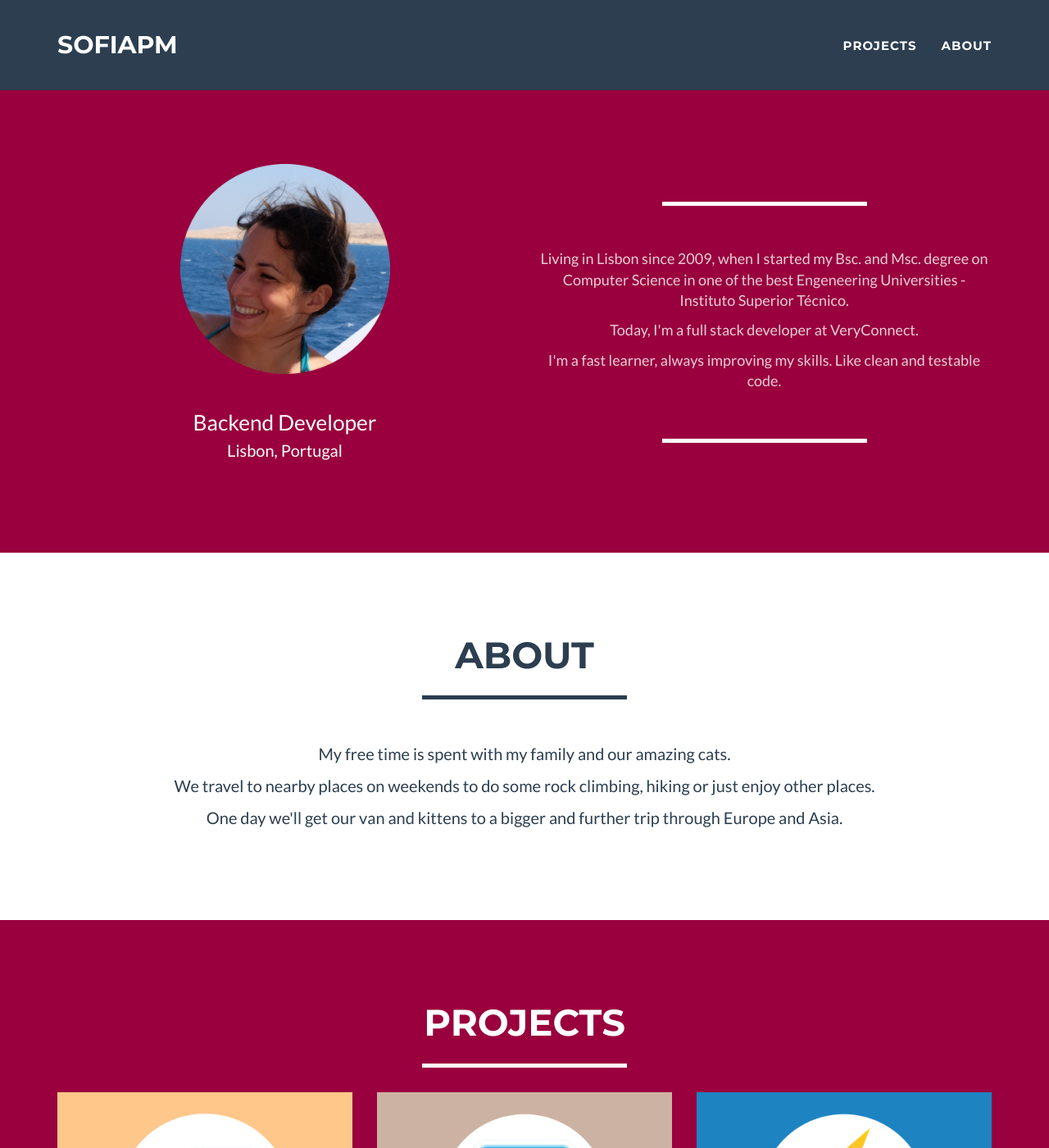
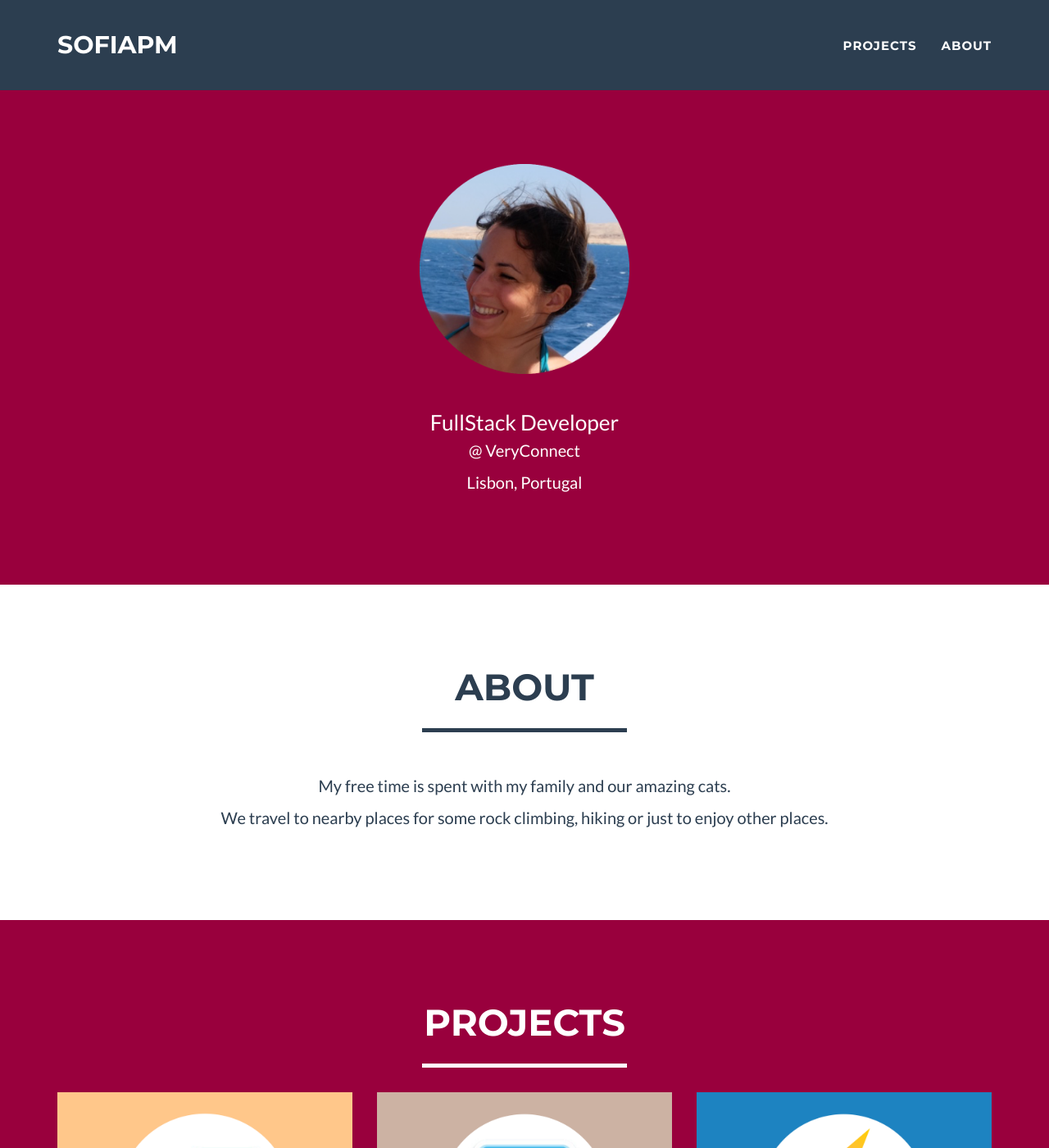
Before and after one commit to sofiapm/sofiapm.github.io, a Jekyll site: the page built from index.html, in a window 1280 px wide and 1400 px high. Shown: the whole window at 82% size. Built offline with Jekyll 4.4.1, drawn with Linux system fonts in a browser that asks for light colours.

Commit message:
Improve layout

```diff
--- a/_config.yml
+++ b/_config.yml
@@ -3,7 +3,8 @@ title: sofiapm
 email: sofiapm.martins@gmail.com
 url: https://sofiapm.github.io/
 description: "Sofiapm portfolio."
-skills: "Backend Developer"
+skills: "FullStack Developer"
+company: "VeryConnect"
 meta_author: Sofia Martins
 
 # Google webmaster tools
--- a/_includes/about.html
+++ b/_includes/about.html
@@ -11,8 +11,7 @@
             <div class="row">
                 <div class="col-lg-10 col-lg-offset-1 text-center">
                     <p>My free time is spent with my family and our amazing cats.</p>
-                    <p>We travel to nearby places on weekends to do some rock climbing, hiking or just enjoy other places.</p>
-                    <p>One day we'll get our van and kittens to a bigger and further trip through Europe and Asia.</p>
+                    <p>We travel to nearby places for some rock climbing, hiking or just to enjoy other places.</p>
                 </div>
             </div>
         </div>
--- a/_includes/header.html
+++ b/_includes/header.html
@@ -2,11 +2,12 @@
     <header>
         <div class="container">
             <div class="row">
-                <div class="col-lg-6">
+                <div class="col-lg-12">
                     <img class="profile-image img-responsive" src="img/profile.png" alt="">
                     <div class="intro-text">
                         <br/>
                         <span class="skills">{{ site.skills }}</span>
+                        <p>@ {{ site.company }}</p>
                         <p>
                             {% for adress in site.address %}
                                 {{ adress.line }}
@@ -14,16 +15,6 @@
                         </p>
                     </div>
                 </div>
-                <br/>
-                <div class="header-about col-lg-6 text-center">
-                    <hr class="star-light">
-                    <br/>
-                    <p>Living in Lisbon since 2009, when I started my Bsc. and Msc. degree on Computer Science in one of the best Engeneering Universities - Instituto Superior Técnico. </p>
-                    <p>Today, I'm a full stack developer at VeryConnect. </p>
-                    <p>I'm a fast learner, always improving my skills. Like clean and testable code. </p>
-                    <br/>
-                    <hr class="star-light">
-                </div>
             </div>
         </div>
     </header>
```
